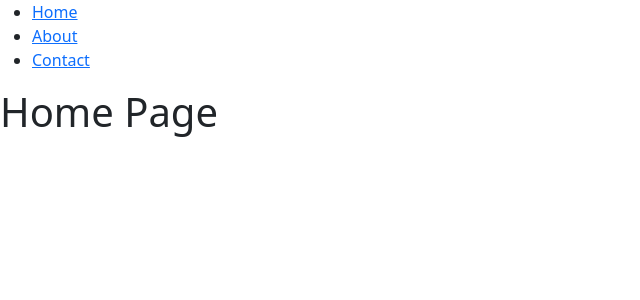
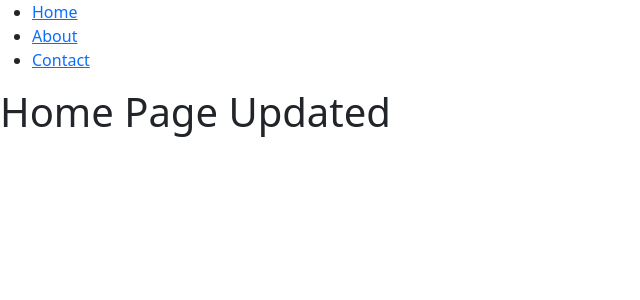
Before and after one commit to sathiskumar-c/wheelsfordeals, a React (Vite) app: page / in a window 1280 px wide. Shown: the top 300 px of the page, without its empty margins (0-640 px from the left). Built offline with nearby package versions, Linux system fonts and the light colour scheme.

Commit message:
21.03.2025 - home page updated

```diff
--- a/src/pages/home/home.jsx
+++ b/src/pages/home/home.jsx
@@ -1,7 +1,7 @@
 const Home = () => {
   return (
     <>
-      <h1>Home Page</h1>
+      <h1>Home Page Updated</h1>
     </>
   );
 };
```
